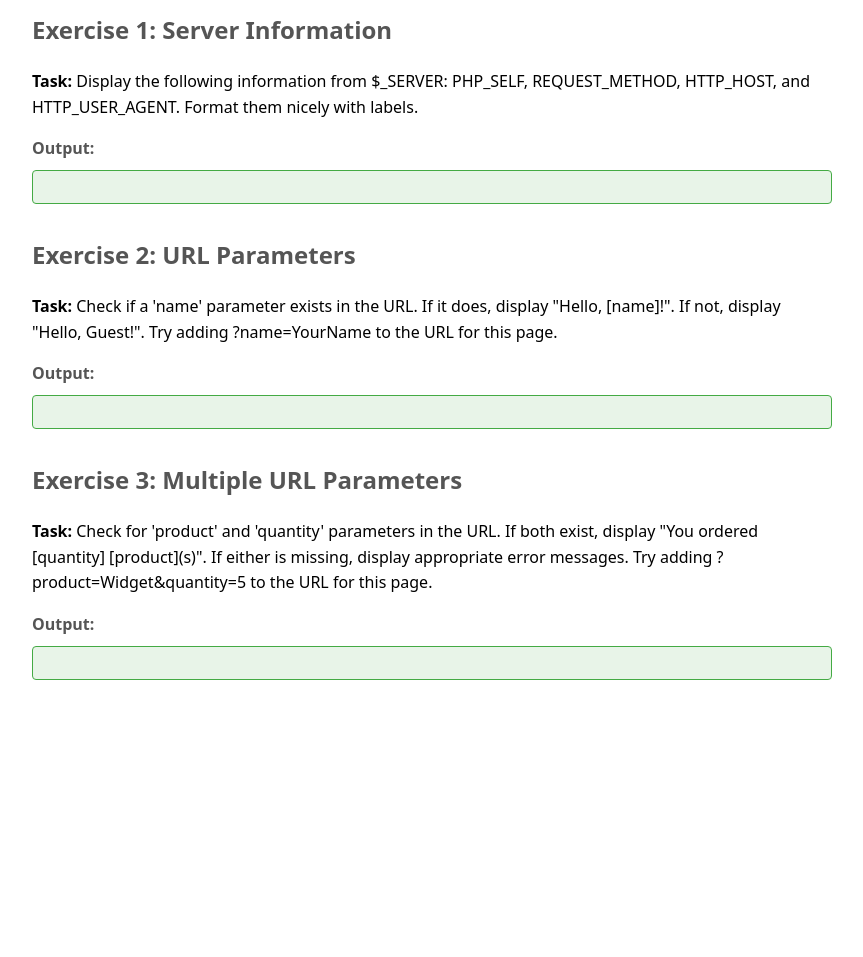
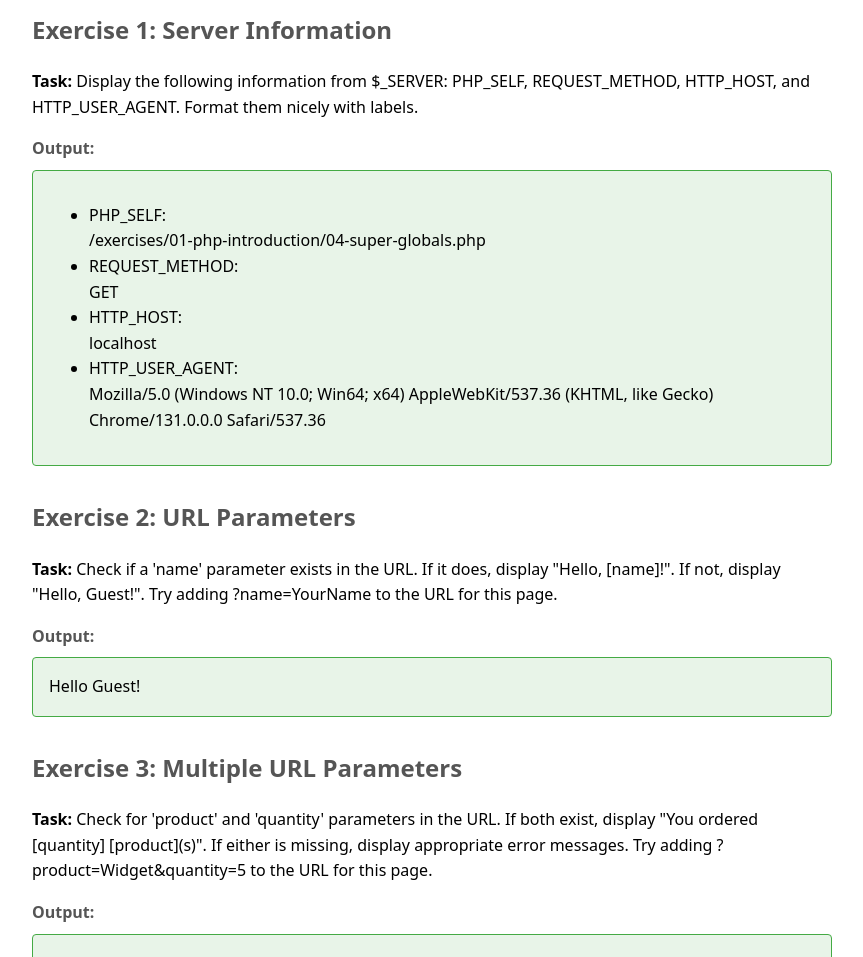
Before and after one commit to IADT-CC-Y1-WebDev/web-development-n00254890, a PHP site: page /exercises/01-php-introduction/04-super-globals.php in a window 1280 px wide. Shown: the part 172-1129 px from the top of the page, without its empty margins (208-1071 px from the left). Before the commit the page ends 852 px from the top, so only its background shows below. Run offline with PHP 8.4, Linux system fonts and the light colour scheme.

Commit message:
leture 21-01-2026

```diff
--- a/src/exercises/01-php-introduction/04-super-globals.php
+++ b/src/exercises/01-php-introduction/04-super-globals.php
@@ -27,6 +27,15 @@
     <div class="output">
         <?php
         // TODO: Write your solution here
+        echo "<ul>";
+        echo "<li>PHP_SELF:</li>";
+        echo $_SERVER['PHP_SELF'];
+        echo "<li>REQUEST_METHOD:</li>";
+        echo $_SERVER['REQUEST_METHOD'];
+        echo "<li>HTTP_HOST:</li>";
+        echo  $_SERVER['HTTP_HOST'];
+        echo "<li>HTTP_USER_AGENT:</li>";
+        echo $_SERVER['HTTP_USER_AGENT'];
         ?>
     </div>
 
@@ -43,6 +52,12 @@
     <div class="output">
         <?php
         // TODO: Write your solution here
+        if (isset($_GET['name'])) {
+          echo "Hello".($_GET['name'])."!";
+      } else {
+       echo 'Hello Guest!';
+      }
+
         ?>
     </div>
 
```
